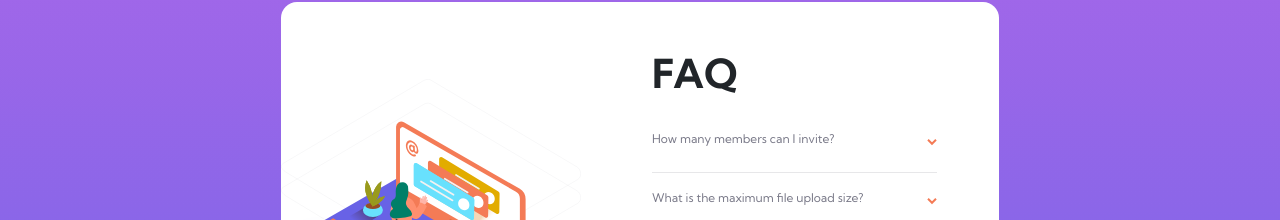
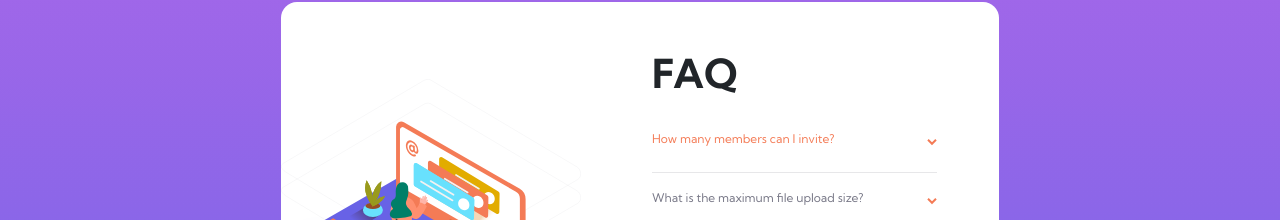
Before and after one commit to milosshomy/Faq-Accordion-Card, a plain HTML site: page index.html in a window 1280 px wide. In both pictures the pointer is over the element "How many members can I invite?". Shown: the part 171-391 px from the top of the page. Drawn offline with nearby package versions, Linux system fonts and the light colour scheme.

Commit message:
added hover effetc

```diff
--- a/css/style.css
+++ b/css/style.css
@@ -111,6 +111,10 @@ body {
   transition: 200ms ease-in-out;
 }
 
+.accordion-item-title:hover {
+  color: var(--soft-red-clr);
+}
+
 .accordion-item-title.active {
   color: var(--very-dark-desaturated-blue-clr);
   font-weight: 700;
```
